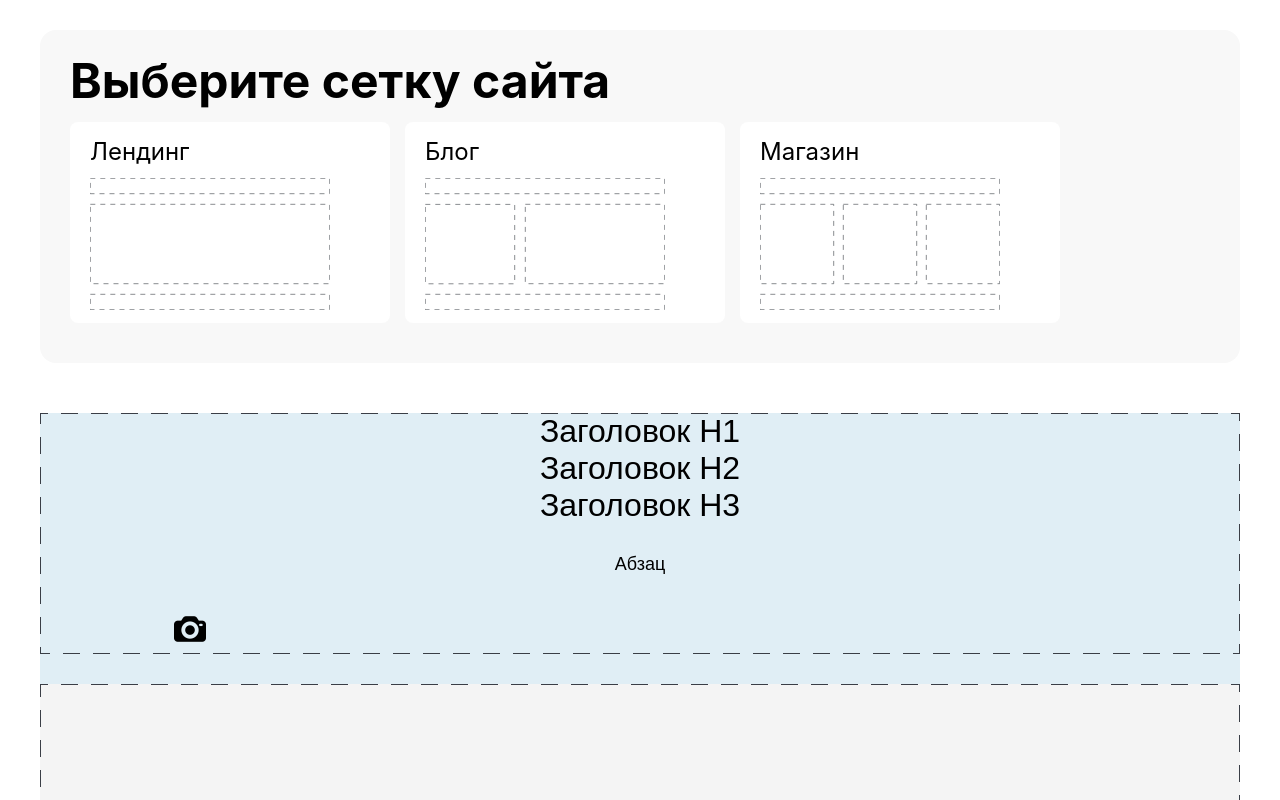
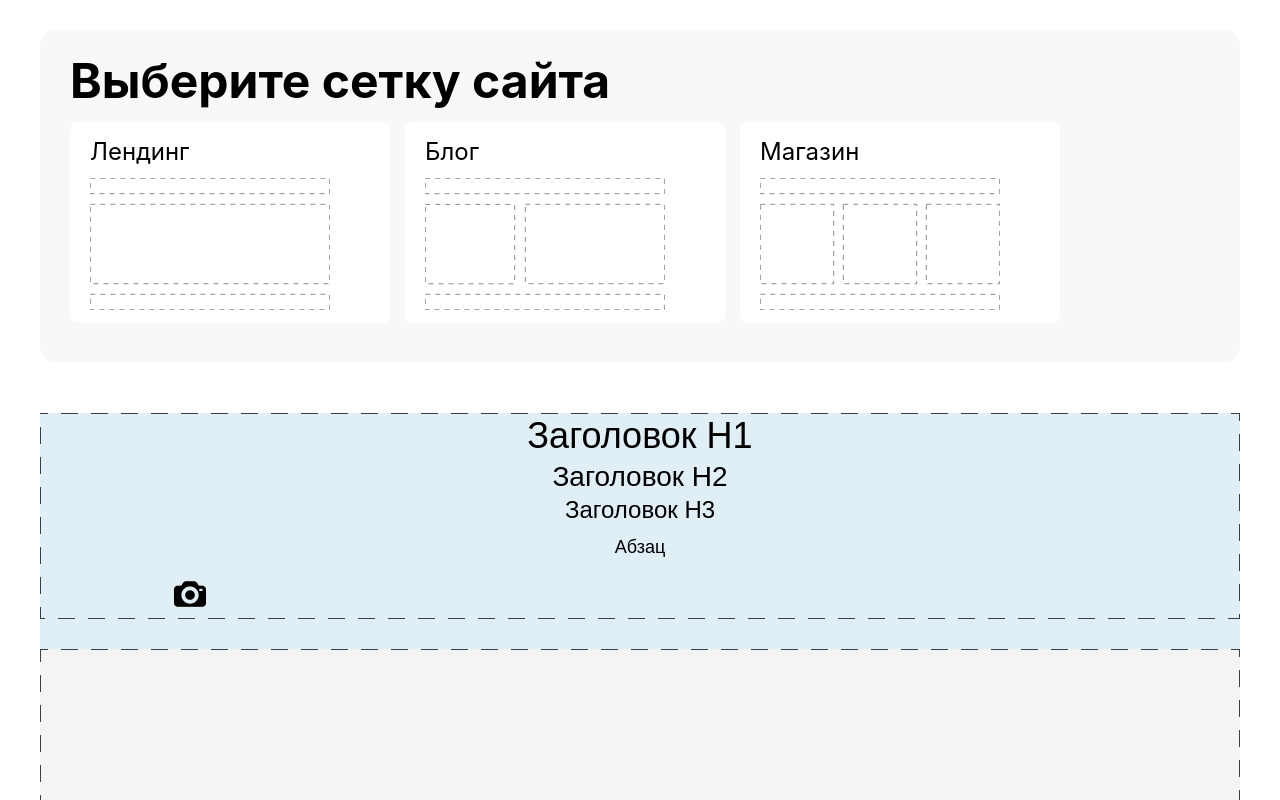
Before and after one commit to mnemokaz/website-builder, a React (Create React App) app: page / in a window 1280 px wide. Shown: the top 800 px of the page. Built offline with nearby package versions, Linux system fonts and the light colour scheme.

Commit message:
image link done

```diff
--- a/src/components/Header/Header.js
+++ b/src/components/Header/Header.js
@@ -16,8 +16,8 @@ function Header(props) {
       onMouseEnter={() => setIsShown(true)}
       onMouseLeave={() => setIsShown(false)}>
       {isShown && <AddButton />}
+      {/* <p className={styles.placeholder}>Header</p> */}
 
-      {/* <p className={styles.placeholder}>Header</p> */}
       <TitleH1 />
       <TitleH2 />
       <TitleH3 />
--- a/src/components/Image/Image.js
+++ b/src/components/Image/Image.js
@@ -6,8 +6,11 @@ import photo from '../../assets/icons/photo.png';
 function Image() {
   const [isHover, setIsHover] = useState(false);
   const [isOpen, setIsOpen] = useState(false);
+  const [text, setText] = useState('');
+  const [link, setLink] = useState(photo);
 
   return (
+    <>
       <div
         onMouseEnter={() => setIsHover(true)}
         onMouseLeave={() => setIsHover(false)}
@@ -32,22 +35,31 @@ function Image() {
         )}
         <img
           className={styles.photo}
-        src={photo}
+          src={link}
           alt="delete"
           width="20"
           height="20"
         />
+      </div>
       {isOpen && (
         <div className={styles.imgUpload}>
           <p>Загрузите изображение</p>
           <input
             placeholder="Вставьте ссылку на изображение"
             type="url"
-            className={styles.contentElement}></input>
-          <label className={styles.imgUploadLabel}>Загрузить</label>
+            className={styles.contentElement}
+            onChange={e => setText(e.target.value)}></input>
+          <label
+            className={styles.imgUploadLabel}
+            onClick={() => {
+              setLink(text);
+              setIsOpen(false);
+            }}>
+            Загрузить
+          </label>
         </div>
       )}
-    </div>
+    </>
   );
 }
 
--- a/src/components/Text/Text.module.css
+++ b/src/components/Text/Text.module.css
@@ -1,4 +1,4 @@
-contentElement {
+.contentElement {
   width: 100%;
   margin: 0;
   outline: none;
--- a/src/components/TitleH1/TitleH1.js
+++ b/src/components/TitleH1/TitleH1.js
@@ -4,6 +4,8 @@ import styles from './TitleH1.module.css';
 
 function TitleH1() {
   const [isHover, setIsHover] = useState(false);
+  const [isShowInput, setIsShowInput] = useState(false);
+  const [text, setText] = useState('Заголовок H1');
 
   return (
     <div
@@ -22,7 +24,27 @@ function TitleH1() {
           height="20"
         />
       )}
-      <h1 className={styles.contentElement}>Заголовок H1</h1>
+
+      {isShowInput ? (
+        <input
+          type="text"
+          value={text}
+          onChange={e => setText(e.target.value)}
+          autoFocus
+          onBlur={() => {
+            setIsShowInput(false);
+          }}
+        />
+      ) : (
+        <h1
+          className={styles.contentElement}
+          onClick={() => {
+            setIsShowInput(true);
+            setText(text === 'Заголовок H1' ? '' : text);
+          }}>
+          {text}
+        </h1>
+      )}
     </div>
   );
 }
--- a/src/components/TitleH1/TitleH1.module.css
+++ b/src/components/TitleH1/TitleH1.module.css
@@ -11,3 +11,22 @@
   top: 5px;
   left: 5px;
 }
+input {
+  width: 100%;
+  font-size: 18px;
+  line-height: 24px;
+  text-align: center;
+  z-index: 2;
+  word-break: break-word;
+  border: none;
+  background-color: #e0eef5;
+}
+
+input:focus {
+  outline: none;
+}
+
+h1 {
+  font-size: 36px;
+  line-height: 46px;
+}
--- a/src/components/TitleH2/TitleH2.js
+++ b/src/components/TitleH2/TitleH2.js
@@ -4,6 +4,8 @@ import styles from './TitleH2.module.css';
 
 function TitleH2() {
   const [isHover, setIsHover] = useState(false);
+  const [isShowInput, setIsShowInput] = useState(false);
+  const [text, setText] = useState('Заголовок H2');
 
   return (
     <div
@@ -22,7 +24,27 @@ function TitleH2() {
           height="20"
         />
       )}
-      <h1 className={styles.contentElement}>Заголовок H2</h1>
+
+      {isShowInput ? (
+        <input
+          type="text"
+          value={text}
+          onChange={e => setText(e.target.value)}
+          autoFocus
+          onBlur={() => {
+            setIsShowInput(false);
+          }}
+        />
+      ) : (
+        <h2
+          className={styles.contentElement}
+          onClick={() => {
+            setIsShowInput(true);
+            setText(text === 'Заголовок H2' ? '' : text);
+          }}>
+          {text}
+        </h2>
+      )}
     </div>
   );
 }
--- a/src/components/TitleH2/TitleH2.module.css
+++ b/src/components/TitleH2/TitleH2.module.css
@@ -10,3 +10,22 @@
   top: 5px;
   left: 5px;
 }
+
+input {
+  width: 100%;
+  font-size: 18px;
+  line-height: 24px;
+  text-align: center;
+  z-index: 2;
+  word-break: break-word;
+  border: none;
+  background-color: #e0eef5;
+}
+
+input:focus {
+  outline: none;
+}
+h2 {
+  font-size: 28px;
+  line-height: 36px;
+}
--- a/src/components/TitleH3/TitleH3.js
+++ b/src/components/TitleH3/TitleH3.js
@@ -4,6 +4,8 @@ import styles from './TitleH3.module.css';
 
 function TitleH3() {
   const [isHover, setIsHover] = useState(false);
+  const [isShowInput, setIsShowInput] = useState(false);
+  const [text, setText] = useState('Заголовок H3');
 
   return (
     <div
@@ -22,7 +24,26 @@ function TitleH3() {
           height="20"
         />
       )}
-      <h1 className={styles.contentElement}>Заголовок H3</h1>
+      {isShowInput ? (
+        <input
+          type="text"
+          value={text}
+          onChange={e => setText(e.target.value)}
+          autoFocus
+          onBlur={() => {
+            setIsShowInput(false);
+          }}
+        />
+      ) : (
+        <h3
+          className={styles.contentElement}
+          onClick={() => {
+            setIsShowInput(true);
+            setText(text === 'Заголовок H3' ? '' : text);
+          }}>
+          {text}
+        </h3>
+      )}
     </div>
   );
 }
--- a/src/components/TitleH3/TitleH3.module.css
+++ b/src/components/TitleH3/TitleH3.module.css
@@ -10,3 +10,23 @@
   top: 5px;
   left: 5px;
 }
+
+input {
+  width: 100%;
+  font-size: 18px;
+  line-height: 24px;
+  text-align: center;
+  z-index: 2;
+  word-break: break-word;
+  border: none;
+  background-color: #e0eef5;
+}
+
+input:focus {
+  outline: none;
+}
+
+h3 {
+  font-size: 24px;
+  line-height: 30px;
+}
```
Lines whose indentation alone changed are shown as unchanged.
